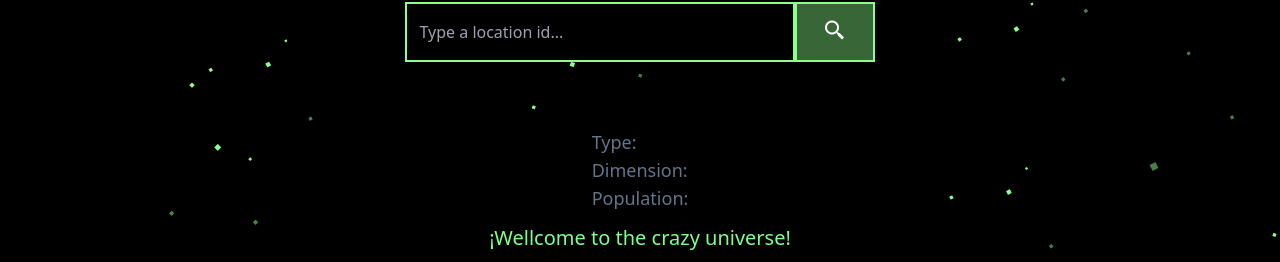
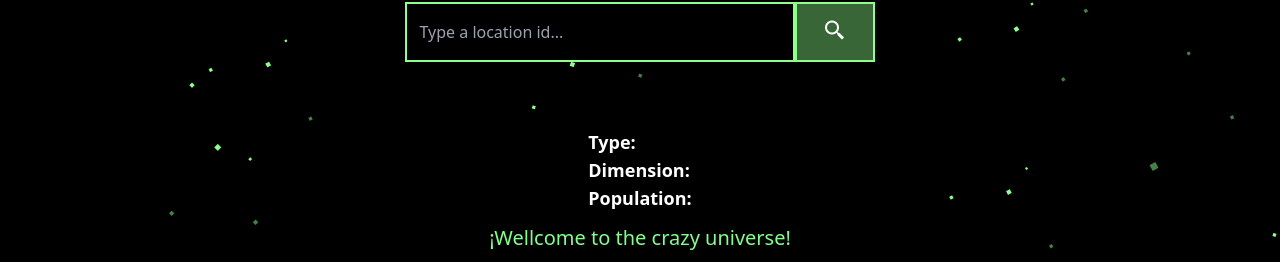
Before and after one commit to jguayanes/EntregableReact3, a React (Vite) app: page / in a window 1280 px wide. Shown: the part 341-603 px from the top of the page. Built offline with nearby package versions, Linux system fonts and the light colour scheme; no server answers.

Commit message:
ford commit

```diff
--- a/src/components/LocationInfo.jsx
+++ b/src/components/LocationInfo.jsx
@@ -5,9 +5,9 @@ const LocationInfo = ({location}) => {
     <section className="flex flex-col gap-3 p-3 text-lg text-slate-500 items-center">
         <h2>{location?.name}</h2>
         <ul>
-            <li>Type:{location?.type}</li>
-            <li>Dimension: {location?.dimension}</li>
-            <li>Population: {location?.residents.length}</li>
+            <li><b className="text-white">Type: </b>{location?.type}</li>
+            <li><b className="text-white">Dimension: </b>{location?.dimension}</li>
+            <li><b className="text-white">Population:</b> {location?.residents.length}</li>
         </ul>
         <h1 className="grid justify-center text-[#82ff8b] text-[20px]">¡Wellcome to the crazy universe!</h1>
     </section>
```
